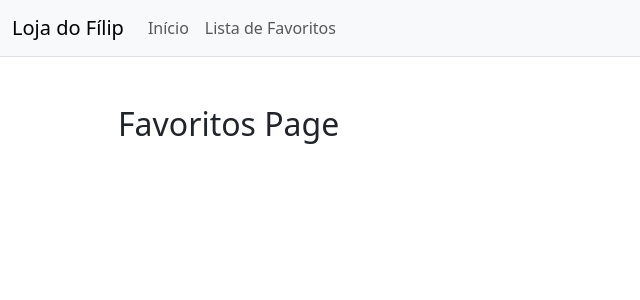
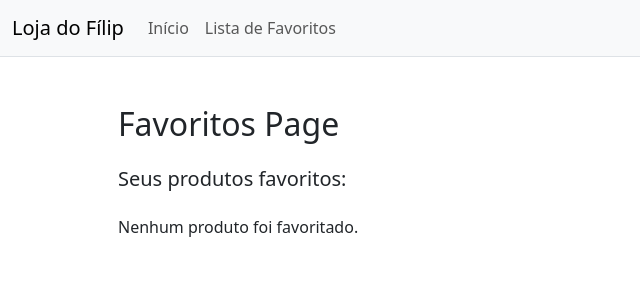
Before and after one commit to filipanselmo11/web-academy-t4, a Next.js app in the folder 14-gerenciamento-de-estado/loja-filip-gerenciamento-estado/: page /favoritos in a window 1280 px wide. Shown: the top 300 px of the page, without its empty margins (0-640 px from the left). Built offline with nearby package versions, Linux system fonts and the light colour scheme.

Commit message:
feat: Recommitando - Context API no Layout: Vamos praticar?

```diff
--- a/14-gerenciamento-de-estado/loja-filip-gerenciamento-estado/src/app/favoritos/page.tsx
+++ b/14-gerenciamento-de-estado/loja-filip-gerenciamento-estado/src/app/favoritos/page.tsx
@@ -1,8 +1,11 @@
 "use client";
 
-// import ResumoFavorito from "../components/ResumoFavoritos/ResumoFavoritos";
+import ResumoFavorito from "../components/ResumoFavoritos/ResumoFavoritos";
+import { useFavoritosContext } from "../state/FavoritosProvider/FavoritosProvider";
 
 export default function Favoritos() {
+
+  const { favoritos } = useFavoritosContext();
 
   return (
     <main>
@@ -10,7 +13,7 @@ export default function Favoritos() {
           <h2>
             Favoritos Page
           </h2>
-          {/* <ResumoFavorito produtos={favoritos} /> */}
+          <ResumoFavorito produtos={favoritos} />
         </div>
     </main>
   );
--- a/14-gerenciamento-de-estado/loja-filip-gerenciamento-estado/src/app/layout.tsx
+++ b/14-gerenciamento-de-estado/loja-filip-gerenciamento-estado/src/app/layout.tsx
@@ -2,7 +2,7 @@ import type { Metadata } from "next";
 import "bootstrap/dist/css/bootstrap.min.css";
 import Navbar from "./components/Navbar/Navbar";
 import BootstrapClient from "./components/BootstrapClient";
-// import { FavoritosProvider } from "./state/FavoritosProvider/FavoritosProvider";
+import { FavoritosProvider } from "./state/FavoritosProvider/FavoritosProvider";
 
 export const metadata: Metadata = {
   title: "Loja do Fílip Gerenciamento de Estado",
@@ -16,11 +16,11 @@ export default function RootLayout({
   return (
     <html lang="pt-br">
       <body>
-        {/* <FavoritosProvider> */}
+        <FavoritosProvider>
           <Navbar />
           {children}
           <BootstrapClient />
-        {/* </FavoritosProvider> */}
+        </FavoritosProvider>
       </body>
     </html>
   );
--- a/14-gerenciamento-de-estado/loja-filip-gerenciamento-estado/src/app/page.tsx
+++ b/14-gerenciamento-de-estado/loja-filip-gerenciamento-estado/src/app/page.tsx
@@ -2,18 +2,15 @@
 
 import { mockProdutos } from "./mocks/produtos";
 import ListagemProdutos from "./components/ListagemProdutos/ListagemProdutos";
-import { FavoritosProvider } from "./state/FavoritosProvider/FavoritosProvider";
 
 export default function App() {
   const produtos = mockProdutos;
 
   return (
     <main>
-      <FavoritosProvider>
         <div className="container p-5">
           <ListagemProdutos produtos={produtos} />
         </div>
-      </FavoritosProvider>
     </main>
   );
 }
```
